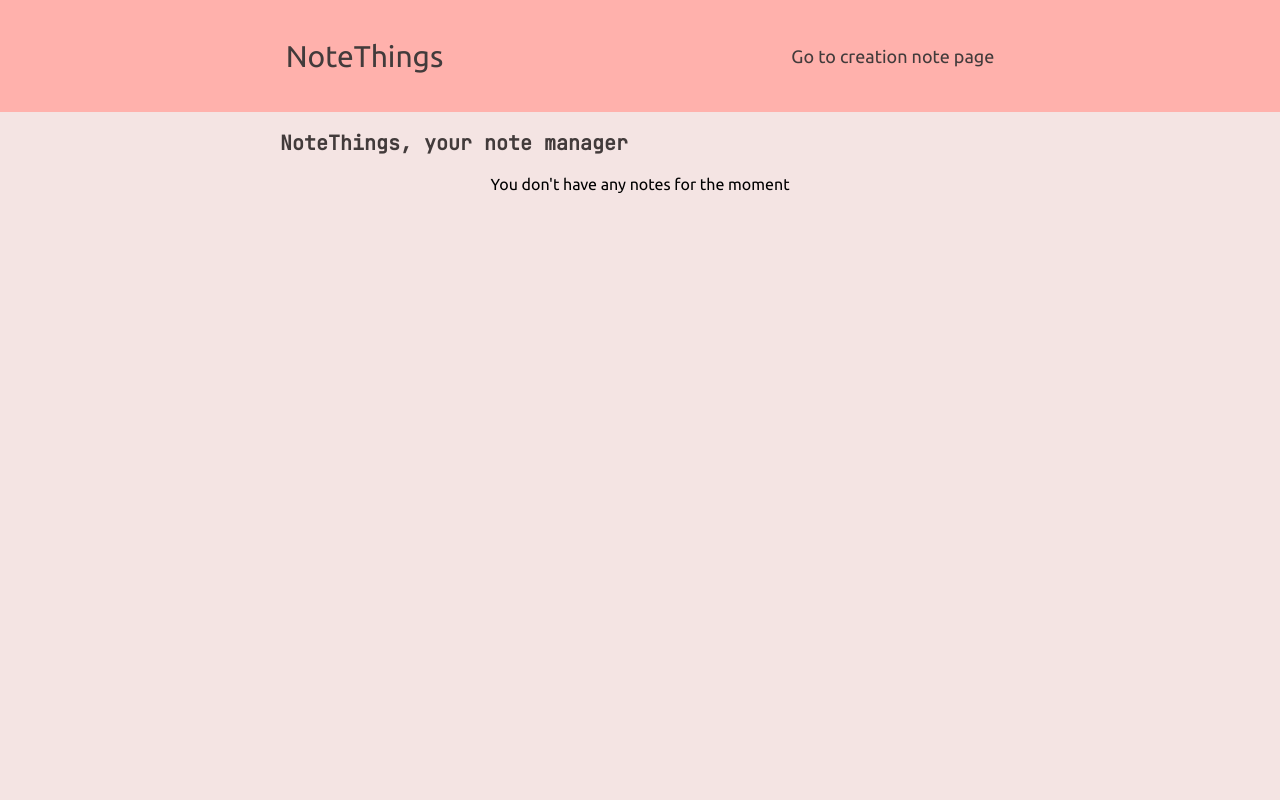
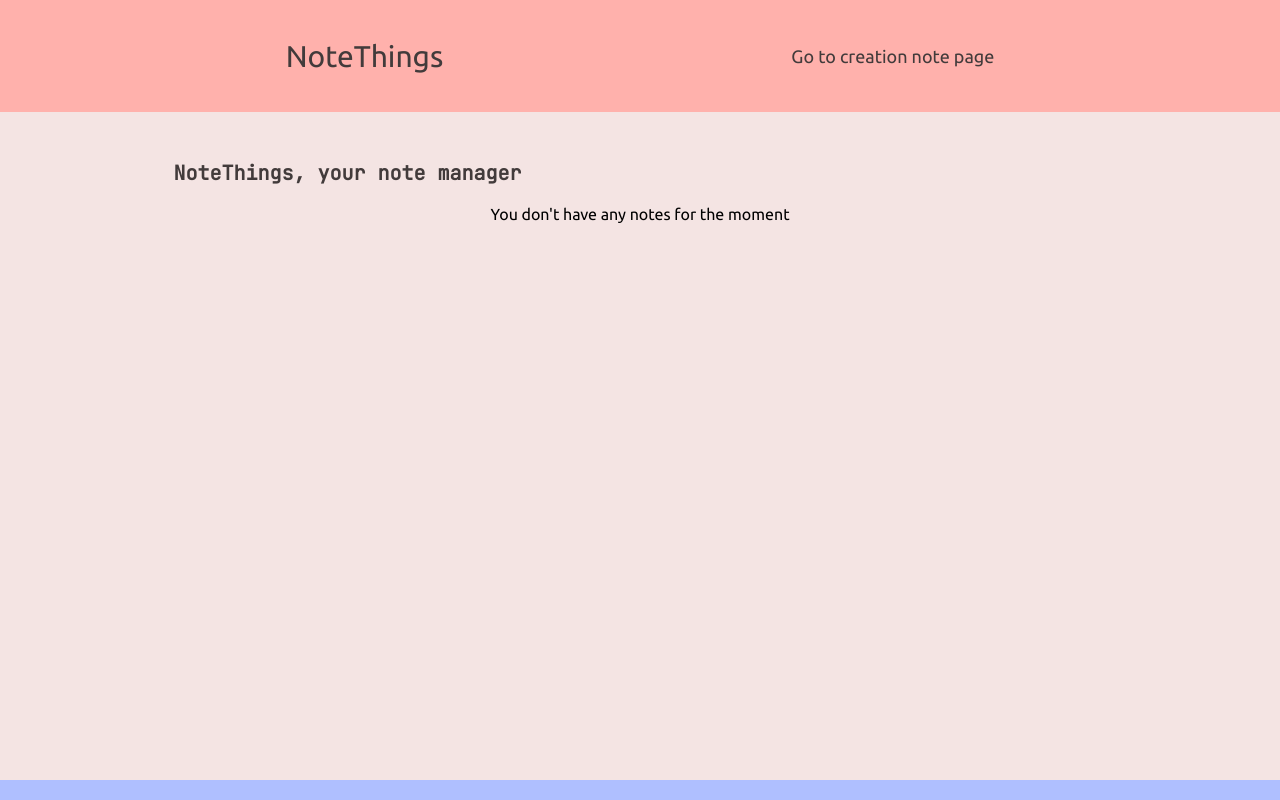
Before and after one commit to Mauh33/NoteThings-2, a React (Vite) app: page / in a window 1280 px wide. Shown: the top 800 px of the page. Built offline with nearby package versions, Linux system fonts and the light colour scheme.

Commit message:
flex issue on main resolve

```diff
--- a/src/components/main-tools/Postit.jsx
+++ b/src/components/main-tools/Postit.jsx
@@ -25,6 +25,7 @@ function PostIt({ title, description, id, onDelete, onModify }) {
       <div className='postIt-description-bloc'>
         <p className='postIt-description-p'>{description}</p>
       </div>
+      <div className='btn-group'>
         <div className='button-bloc'>
           <button type='button' className='btn-note' onClick={modifyElement}>
             <p>Modify note</p>
@@ -44,6 +45,7 @@ function PostIt({ title, description, id, onDelete, onModify }) {
           </button>
         </div>
       </div>
+    </div>
   );
 }
 
--- a/src/styles/App.css
+++ b/src/styles/App.css
@@ -20,6 +20,12 @@ body,
   min-height: 100vh;
   margin: 0;
   padding: 0;
+}
+
+#root {
+  display: flex;
+  flex-direction: column;
+  min-height: 110vh;
 }
 
 img {
@@ -68,14 +74,6 @@ p {
   width: 90vw;
   max-width: 1200px;
   margin: auto;
-  min-height: 100vh;
-  height: auto;
-  max-height: 150vh;
+  flex: 1;
   overflow: hidden;
-}
-
-section {
-  width: 80%;
-  margin: auto;
-  height: 100vh;
 }/*# sourceMappingURL=App.css.map */
--- a/src/styles/_index.scss
+++ b/src/styles/_index.scss
@@ -24,6 +24,12 @@ body,
   min-height: 100vh;
   margin: 0;
   padding: 0;
+}
+
+#root {
+  display: flex;
+  flex-direction: column;
+  min-height: 110vh;
 }
 
 img {
@@ -72,14 +78,6 @@ p {
   width: 90vw;
   max-width: 1200px;
   margin: auto;
-  min-height: 100vh;
-  height: auto;
-  max-height: 150vh;
+  flex: 1;
   overflow: hidden;
 }
-
-section {
-  width: 80%;
-  margin: auto;
-  height: 100vh;
-}
--- a/src/styles/_placeholders.scss
+++ b/src/styles/_placeholders.scss
@@ -54,7 +54,7 @@
 }
 
 %btn-style {
-  border-radius: 17px;
+  border-radius: 2.5rem;
   background-color: $element-color;
   border: none;
 }
--- a/src/styles/components-style/_btn.scss
+++ b/src/styles/components-style/_btn.scss
@@ -1,4 +1,5 @@
 @import "../variables";
+@import "../mixins";
 @import "../placeholders";
 
 .hide {
@@ -6,12 +7,13 @@
 }
 
 .btn-note {
-  width: 146px;
-  height: 36px;
+  width: 12rem;
+  height: 3.8rem;
   display: flex;
   align-items: center;
   justify-content: space-around;
   @extend %btn-style;
+  margin: 10px 5px;
 }
 
 .button-bloc p {
@@ -22,8 +24,8 @@
 }
 
 .round-container {
-  width: 20%;
-  height: 77%;
+  width: 3.4rem;
+  height: 3rem;
   background-color: $third-color;
   border-radius: 50%;
   position: relative;
--- a/src/styles/components-style/_postIt.scss
+++ b/src/styles/components-style/_postIt.scss
@@ -2,21 +2,24 @@
 @import "./../mixins";
 @import "../placeholders";
 
-$max-width-Postit: 250px;
-$min-height-Postit: 250px;
+$max-width-Postit: 300px;
+$min-height-Postit: 300px;
 $postItWidth: min($max-width-Postit, 100%);
 
 .postIt-bloc {
   width: $postItWidth;
-  min-height: $min-height-Postit;
-  height: auto;
-  max-height: 450px;
+  min-width: 250px;
+  height: $min-height-Postit;
   background-color: rgba(175, 191, 255, 0.35);
   border-radius: 14.04px;
   border: 4.68px solid $third-color;
   @include flexbox($direction: column, $wrap: wrap, $justify: space-between);
   flex-wrap: nowrap;
   margin: 20px 0 40px;
+}
+
+.postIt-bloc {
+  margin: 10px;
 }
 
 .postIt-title-bloc,
@@ -53,6 +56,7 @@ $postItWidth: min($max-width-Postit, 100%);
   @include flexbox($direction: column, $justify: start, $align: start);
   width: 80%;
   height: 80%;
+  max-height: 20vh;
 }
 
 .postIt-title,
@@ -68,11 +72,11 @@ $postItWidth: min($max-width-Postit, 100%);
 }
 
 .button-bloc {
-  margin: 0 12px 12px 0;
+  align-self: center;
 }
 
 .fa-edit {
   font-size: $ft-small;
-  padding: 7px 8px 0;
+  padding: 27% 28% 0;
   color: white;
 }
--- a/src/styles/pages/_homepage.scss
+++ b/src/styles/pages/_homepage.scss
@@ -3,14 +3,16 @@
 @import "../placeholders";
 
 .postIt-section {
-  width: 300px;
   @include flexbox($direction: column, $justify: space-evenly);
-  margin: auto;
+  margin: 3rem auto;
 }
 
-.postIt-description-bloc {
-  height: auto;
-  max-height: 20vh;
+.btn-group {
+  display: flex;
+  align-items: center;
+  justify-content: center;
+  flex-wrap: wrap;
+  height: 12rem;
 }
 
 .modal-modifier-bloc {
@@ -44,20 +46,17 @@
 
 @include from(md) {
   .postIt-section {
-    max-width: 800px;
+    flex-direction: row;
+    flex-wrap: wrap;
+  }
+  h2 {
+    flex-basis: 90%;
   }
 }
 
 @include from(lg) {
-  .postIt-section h2 {
-    flex-basis: 90%;
-  }
   .postIt-section {
-    @include flexbox($direction: row, $justify: space-evenly, $wrap: wrap);
-    width: 80%;
-    margin: auto;
-    min-height: max-content;
-    height: 70%;
-    max-height: 1300px;
+    width: 90%;
+    max-width: 1200px;
   }
 }
```
Also changed, not shown: 1 other file (tests, documents, lock files or other folders). Lines whose indentation alone changed are shown as unchanged.
